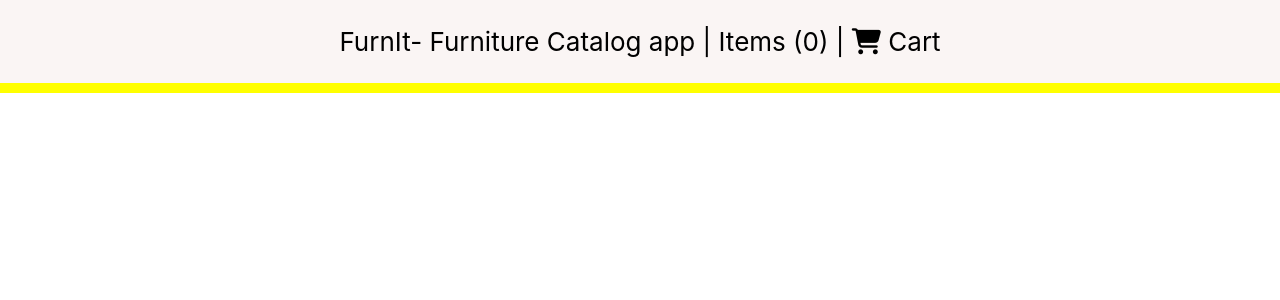
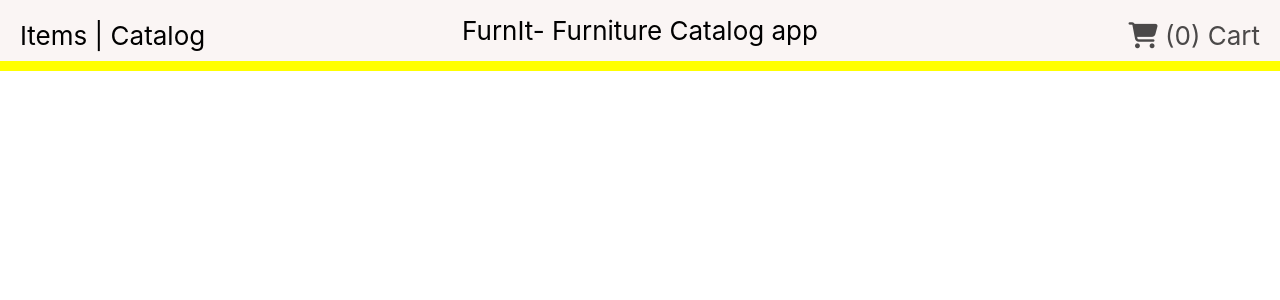
Before and after one commit to tjdev7/FurnIt, a React (Create React App) app: page / in a window 1280 px wide. Shown: the top 300 px of the page. Built offline with nearby package versions, Linux system fonts and the light colour scheme.

Commit message:
FurnIt/011/UX_Design_Final - Created final UX design for app - Added bootstrap for project

```diff
--- a/src/App.css
+++ b/src/App.css
@@ -8,13 +8,29 @@
   /*min-height: 100vh;*/
   display: flex;
   flex-direction: column;
-  align-items: left;
+
   /*justify-content: center;*/
   font-size: calc(10px + 2vmin);
   color: black;
+  padding: 15px;
   border-bottom: 10px solid yellow;
 }
 
 .App-link {
   color: #61dafb;
 }
+
+.MenuList {
+  left: 0;
+  position: fixed;
+  margin: 5px;
+  padding-left: 15px;
+}
+
+.Cart {
+  right: 0;
+  position: fixed;
+  margin: 5px;
+  padding-right: 15px;
+  opacity: .7;
+}
--- a/src/App.js
+++ b/src/App.js
@@ -5,9 +5,17 @@ function App() {
   return (
     <div className="App">
       <header className="App-header">
-        <p>
-          FurnIt- Furniture Catalog app | Items (0) | <i class='fas fa-shopping-cart'></i> Cart
-        </p>
+        <span>
+          FurnIt- Furniture Catalog app
+        </span>
+
+        <span className = "MenuList">
+          Items | Catalog
+        </span>
+
+        <span className = "Cart">
+          <i class='fas fa-shopping-cart'></i> (0) Cart
+        </span>
 
       </header>
     </div>
```
